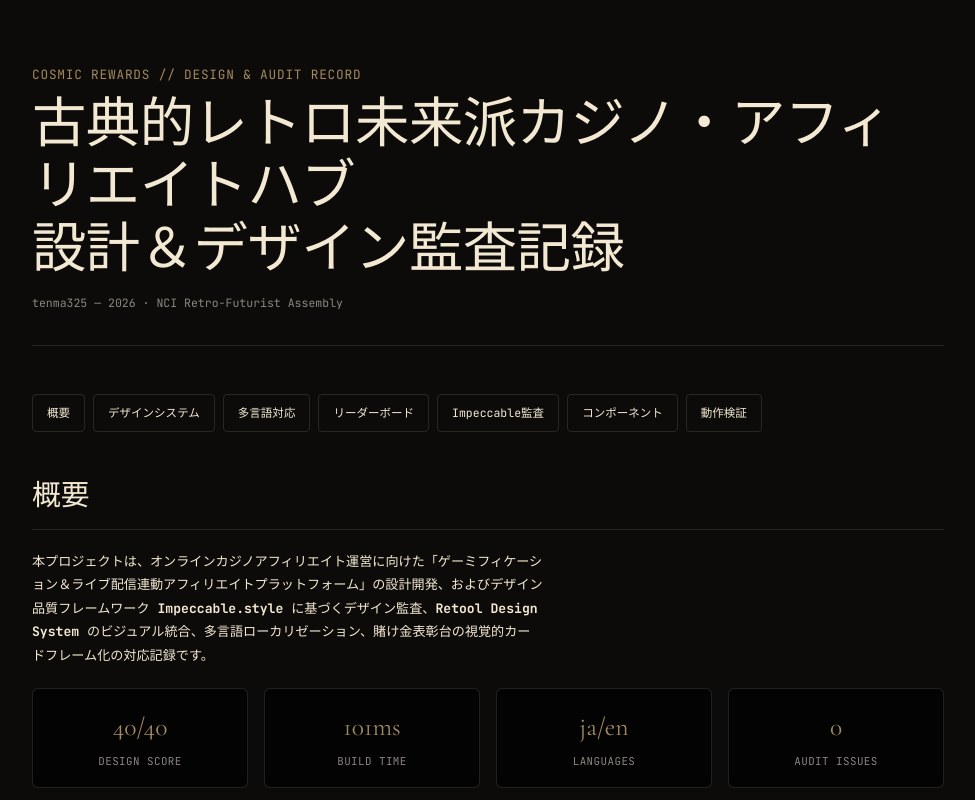
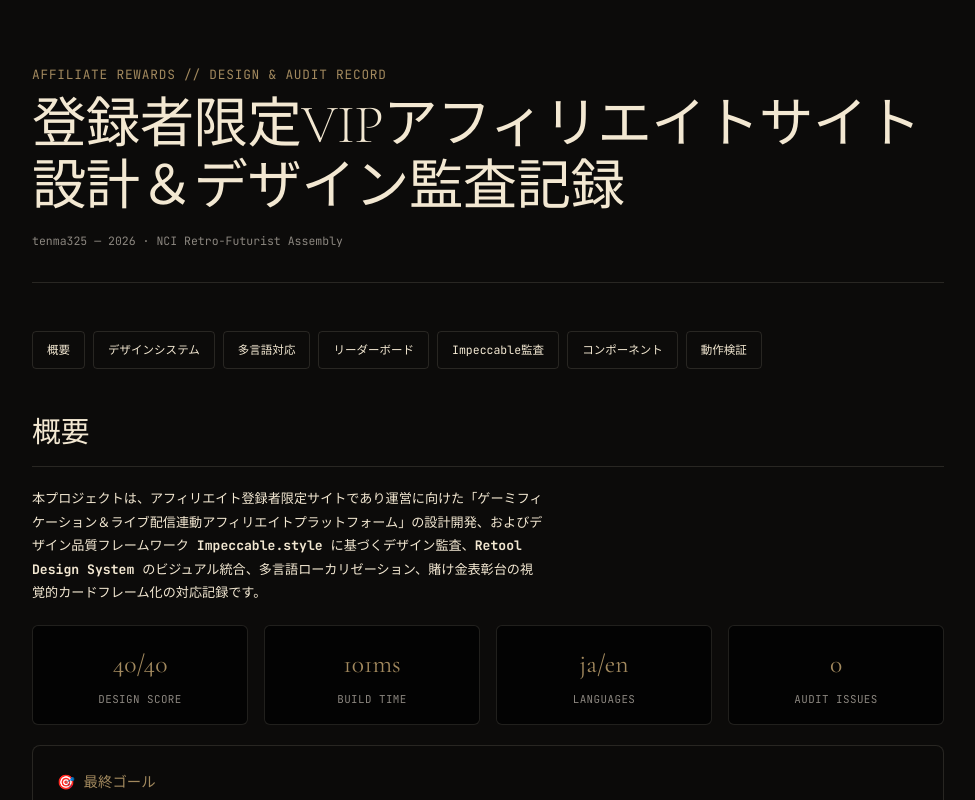
Before and after one commit to tenma325/portfolio1, a plain HTML site: page affiliate.index.html in a window 1280 px wide. Shown: the top 800 px of the page, without its empty margins (152-1127 px from the left). Drawn offline with nearby package versions, Linux system fonts and the light colour scheme.

Commit message:
Affiliate

```diff
--- a/affiliate.index.html
+++ b/affiliate.index.html
@@ -215,8 +215,8 @@
 <div class="container">
 
   <header>
-    <div class="subtitle">Cosmic Rewards // Design & Audit Record</div>
-    <h1>古典的レトロ未来派カジノ・アフィリエイトハブ<br />設計＆デザイン監査記録</h1>
+    <div class="subtitle">Affiliate Rewards // Design & Audit Record</div>
+    <h1>登録者限定VIPアフィリエイトサイト<br />設計＆デザイン監査記録</h1>
     <div class="meta">
       <span>tenma325</span>
       <span>—</span>
@@ -237,7 +237,7 @@
   <!-- ═══════════════ 1. Overview ═══════════════ -->
   <section id="overview">
     <h2>概要</h2>
-    <p>本プロジェクトは、オンラインカジノアフィリエイト運営に向けた「ゲーミフィケーション＆ライブ配信連動アフィリエイトプラットフォーム」の設計開発、およびデザイン品質フレームワーク <strong>Impeccable.style</strong> に基づくデザイン監査、<strong>Retool Design System</strong> のビジュアル統合、多言語ローカリゼーション、賭け金表彰台の視覚的カードフレーム化の対応記録です。</p>
+    <p>本プロジェクトは、アフィリエイト登録者限定サイトであり運営に向けた「ゲーミフィケーション＆ライブ配信連動アフィリエイトプラットフォーム」の設計開発、およびデザイン品質フレームワーク <strong>Impeccable.style</strong> に基づくデザイン監査、<strong>Retool Design System</strong> のビジュアル統合、多言語ローカリゼーション、賭け金表彰台の視覚的カードフレーム化の対応記録です。</p>
     <div class="stat-row">
       <div class="stat-card">
         <div class="value">40/40</div>
```
